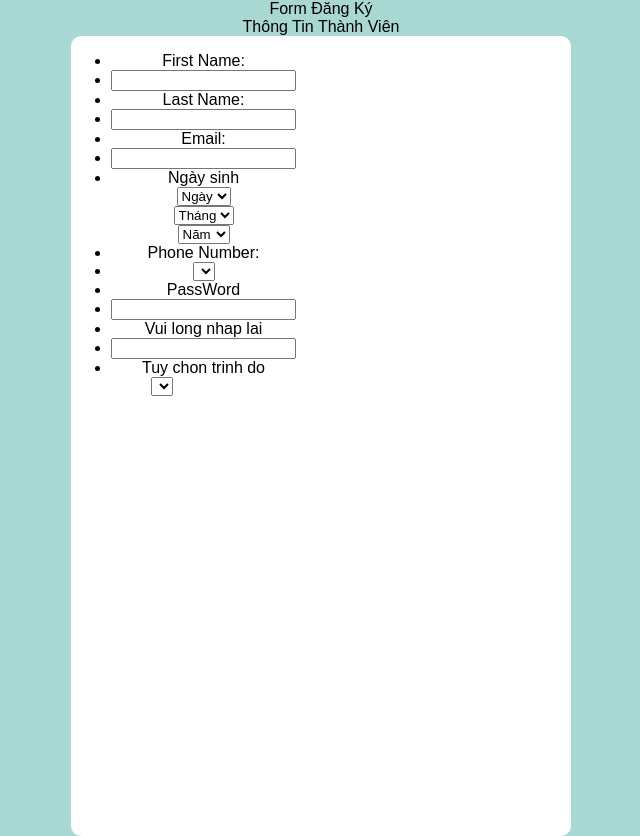
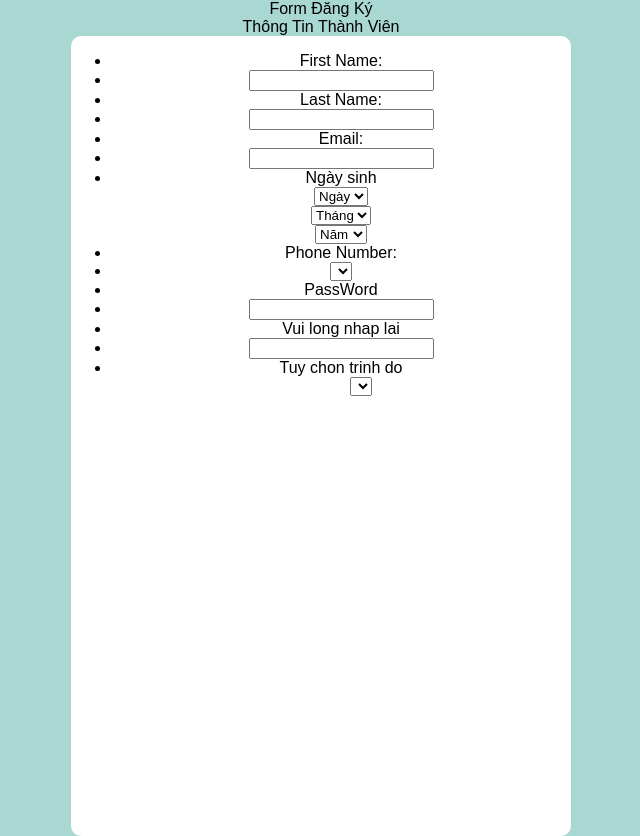
Before and after one commit to fantasy150592/Project-Frond-End, a plain HTML site: page Project01/Sign-up/sign-up.html in a window 1280 px wide. Shown: the whole page, without its empty margins (319-959 px from the left). Drawn offline with Linux system fonts and the light colour scheme.

Commit message:
css change

```diff
--- a/Project01/Sign-up/styles.css
+++ b/Project01/Sign-up/styles.css
@@ -15,7 +15,3 @@ body {
     position: relative;
     list-style: none;
 }
-
-ul {
-    float: left;
-}
```
